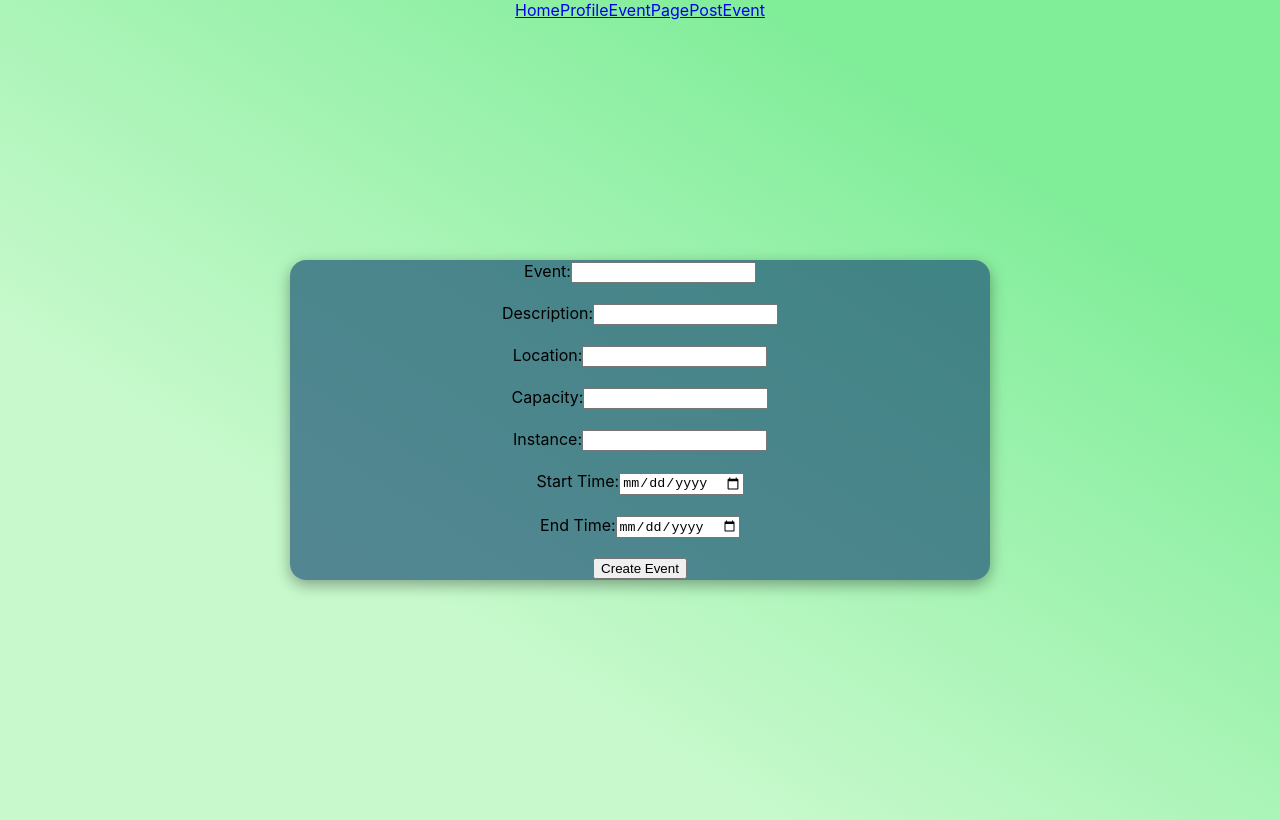
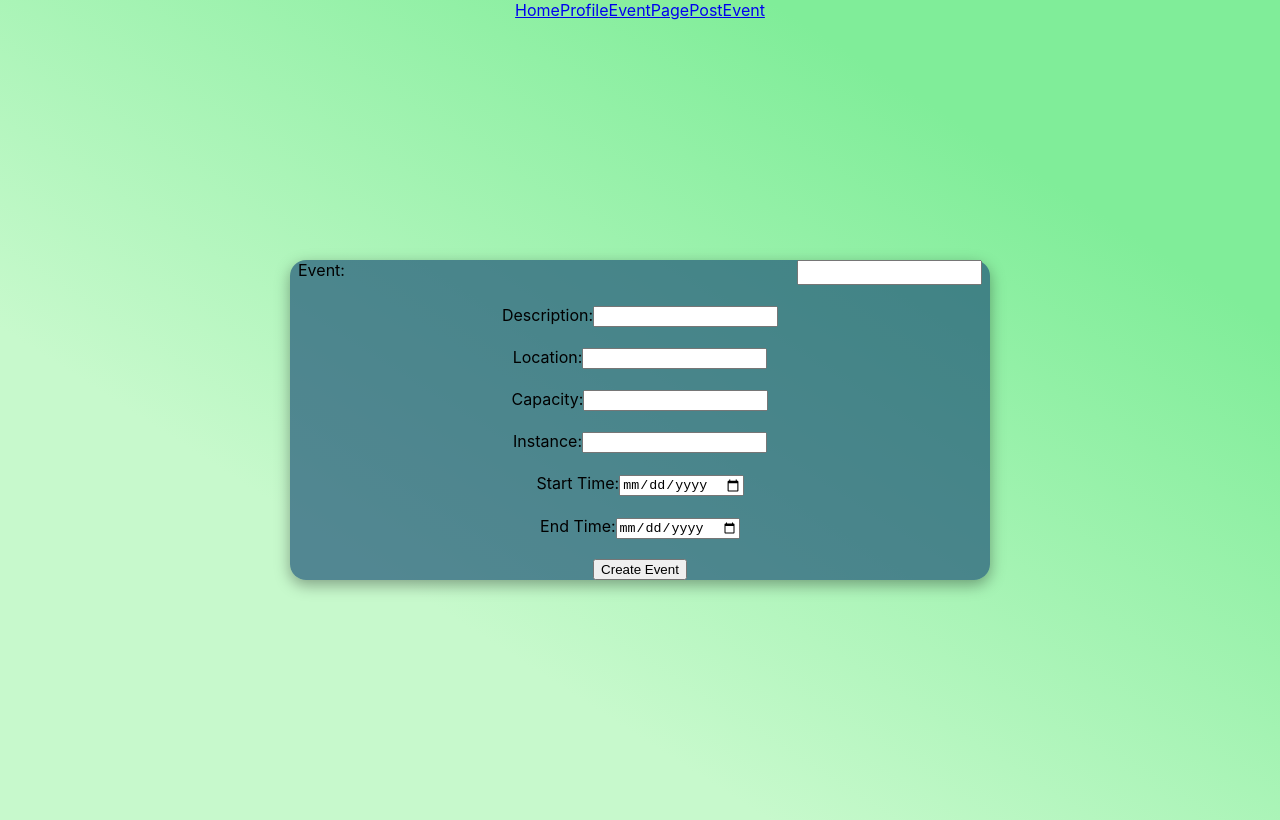
Before and after one commit to Ishamoridin/EventstagramFrontend, a React (Create React App) app: page /PostEvent in a window 1280 px wide. Built offline with nearby package versions, Linux system fonts and the light colour scheme.

Commit message:
final for today

```diff
--- a/src/Components/CreateEvent.jsx
+++ b/src/Components/CreateEvent.jsx
@@ -37,71 +37,54 @@ const CreateEvent = () => {
     <div className="form-wrapper">
       <form onSubmit={submitHandler}>
         <div className="event-container">
-          <label className="event-label">
-            Event:
+          <label className="event-label">Event:</label>
           <input onChange={(e) => setEventName(e.target.value)} required />
-          </label>
         </div>
 
         <br />
 
         <div className="description-container">
-          <label className="description-label">
-            Description:
+          <label className="description-label">Description:</label>
           <input onChange={(e) => setDescription(e.target.value)} />
-          </label>
         </div>
 
         <br />
 
         <div className="location-container">
-          <label className="location-label">
-            Location:
+          <label className="location-label">Location:</label>
           <input onChange={(e) => setLocation(e.target.value)} required />
-          </label>
         </div>
 
         <br />
 
         <div className="capacity-container">
-          <label className="capacity-label">
-            Capacity:
+          <label className="capacity-label">Capacity:</label>
           <input onChange={(e) => setCapacity(e.target.value)} />
-          </label>
         </div>
 
         <br />
 
         <div className="intance-container">
-          <label className="instance-label">
-            Instance:
-            <input
-              type="number"
-              onChange={(e) => setInstance(e.target.value)}
-            />
-          </label>
+          <label className="instance-label">Instance:</label>
+          <input type="number" onChange={(e) => setInstance(e.target.value)} />
         </div>
 
         <br />
 
         <div className="start-time-container">
-          <label className="start-time-label">
-            Start Time:
+          <label className="start-time-label">Start Time:</label>
           <input
             type="date"
             onChange={(e) => setStartTime(e.target.value)}
             required
           />
-          </label>
         </div>
 
         <br />
 
         <div className="end-time-container">
-          <label className="end-time-label">
-            End Time:
+          <label className="end-time-label">End Time:</label>
           <input type="date" onChange={(e) => setEndTime(e.target.value)} />
-          </label>
         </div>
 
         <br />
--- a/src/styles/CreateEvent.css
+++ b/src/styles/CreateEvent.css
@@ -29,6 +29,9 @@ form {
   border-radius: 1rem;
 }
 
-/* form .event-label {
-
-} */
+.event-container {
+  display: flex;
+  width: 100%;
+  height: 12%;
+  justify-content: space-between;
+}
```
Lines whose indentation alone changed are shown as unchanged.
